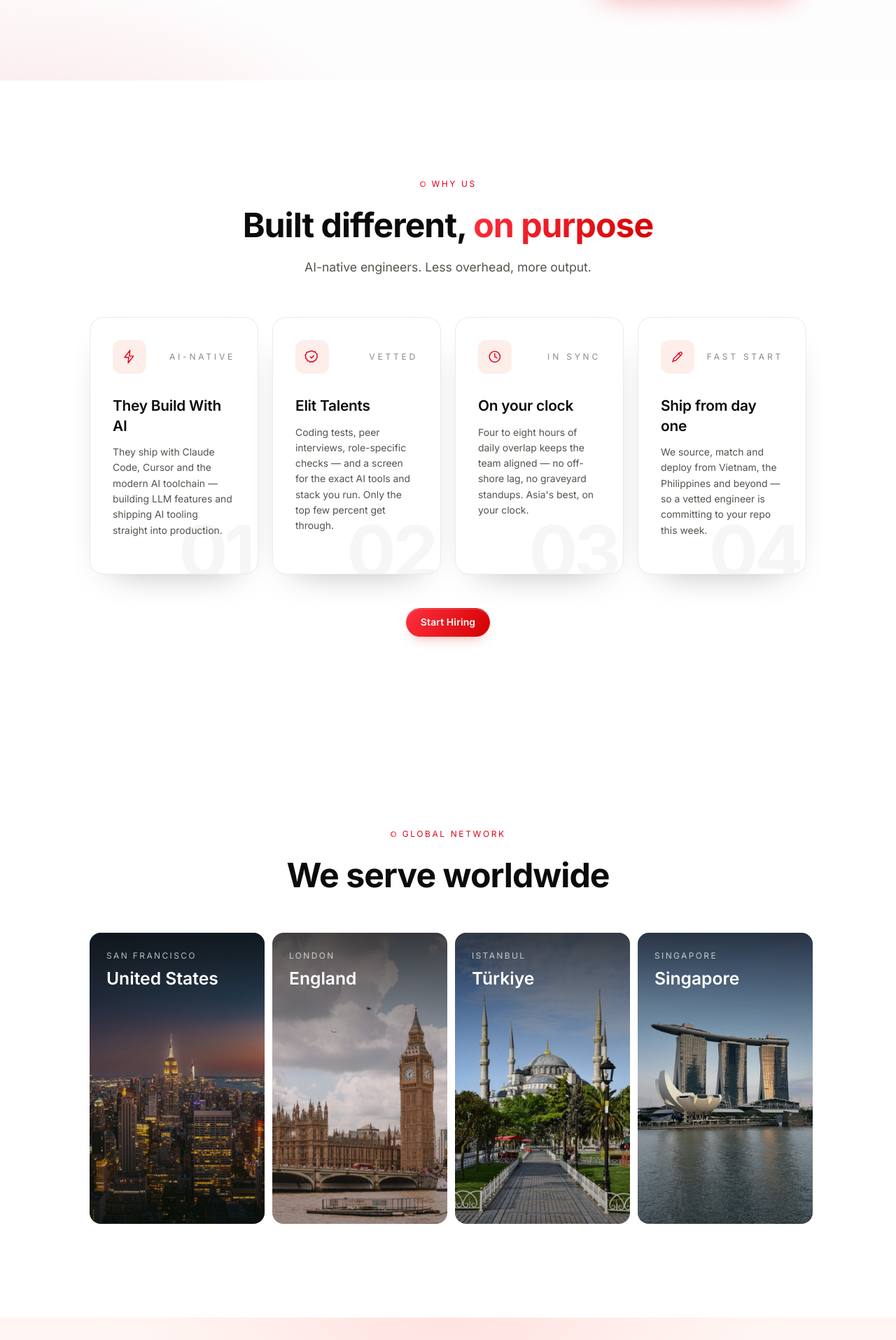
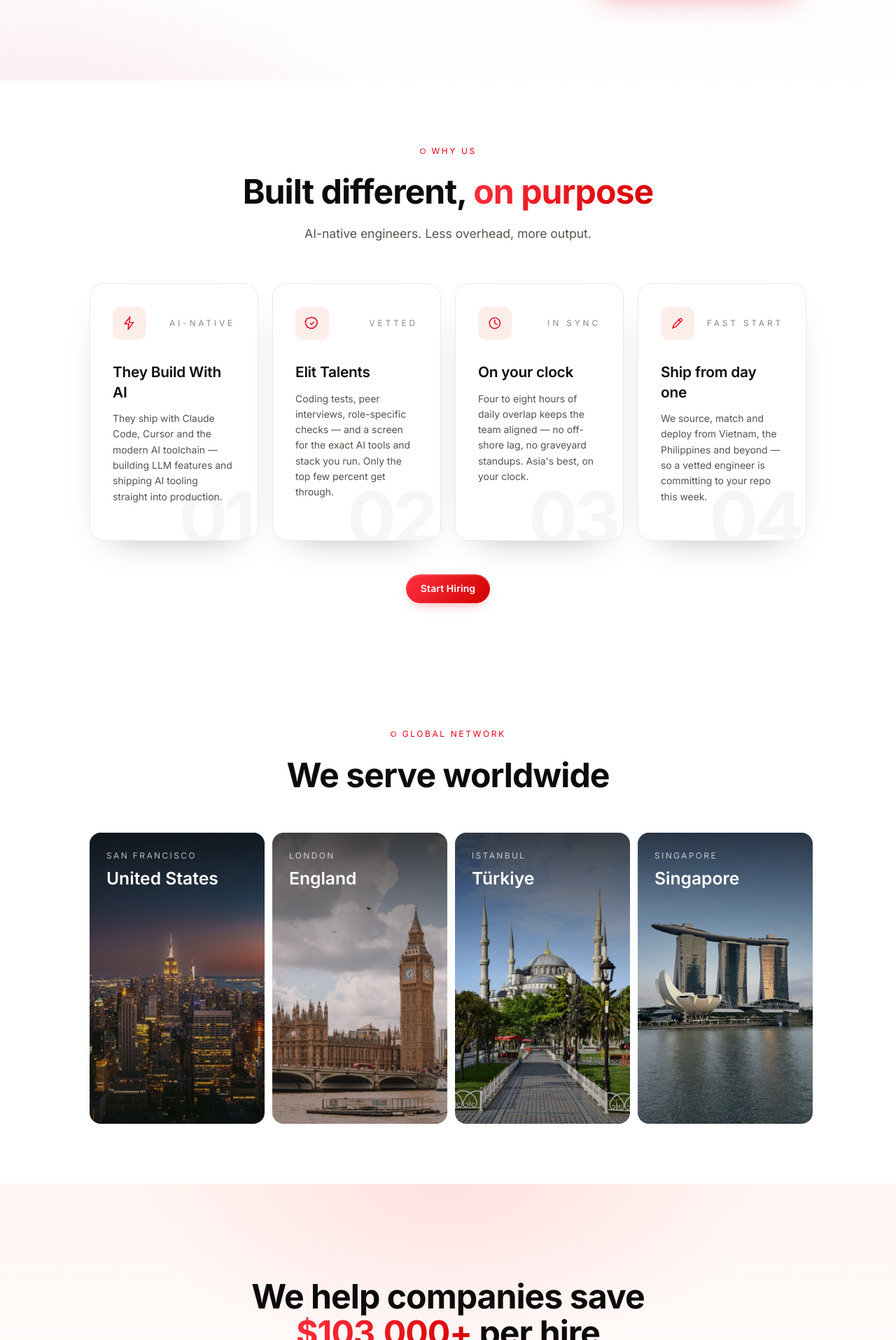
Before and after one commit to TaforaTech/remote-talentz, a Next.js app: page / in a window 1280 px wide. Shown: the part 685-2600 px from the top of the page at 70% size. Built offline with nearby package versions, Linux system fonts and the light colour scheme.

Commit message:
feat: update the client and why us section

```diff
--- a/src/components/Clients.tsx
+++ b/src/components/Clients.tsx
@@ -11,7 +11,7 @@ const CLIENTS = [
 
 export default function Clients() {
   return (
-    <section className="container-rt py-section">
+    <section className="container-rt py-[clamp(3rem,1.9rem+4.4vw,5.5rem)]">
       <Reveal className="text-center">
         <p className="eyebrow">
           <LogoMark className="size-[0.85em]" /> Global network
--- a/src/components/WhyRemoteTalentz.tsx
+++ b/src/components/WhyRemoteTalentz.tsx
@@ -70,7 +70,7 @@ const REASONS: {
 
 export default function WhyRemoteTalentz() {
   return (
-    <section className="container-rt py-section">
+    <section className="container-rt py-[clamp(3rem,1.9rem+4.4vw,5.5rem)]">
       <Reveal className="text-center">
         <p className="eyebrow">
           <LogoMark className="size-[0.85em]" /> Why us
```
